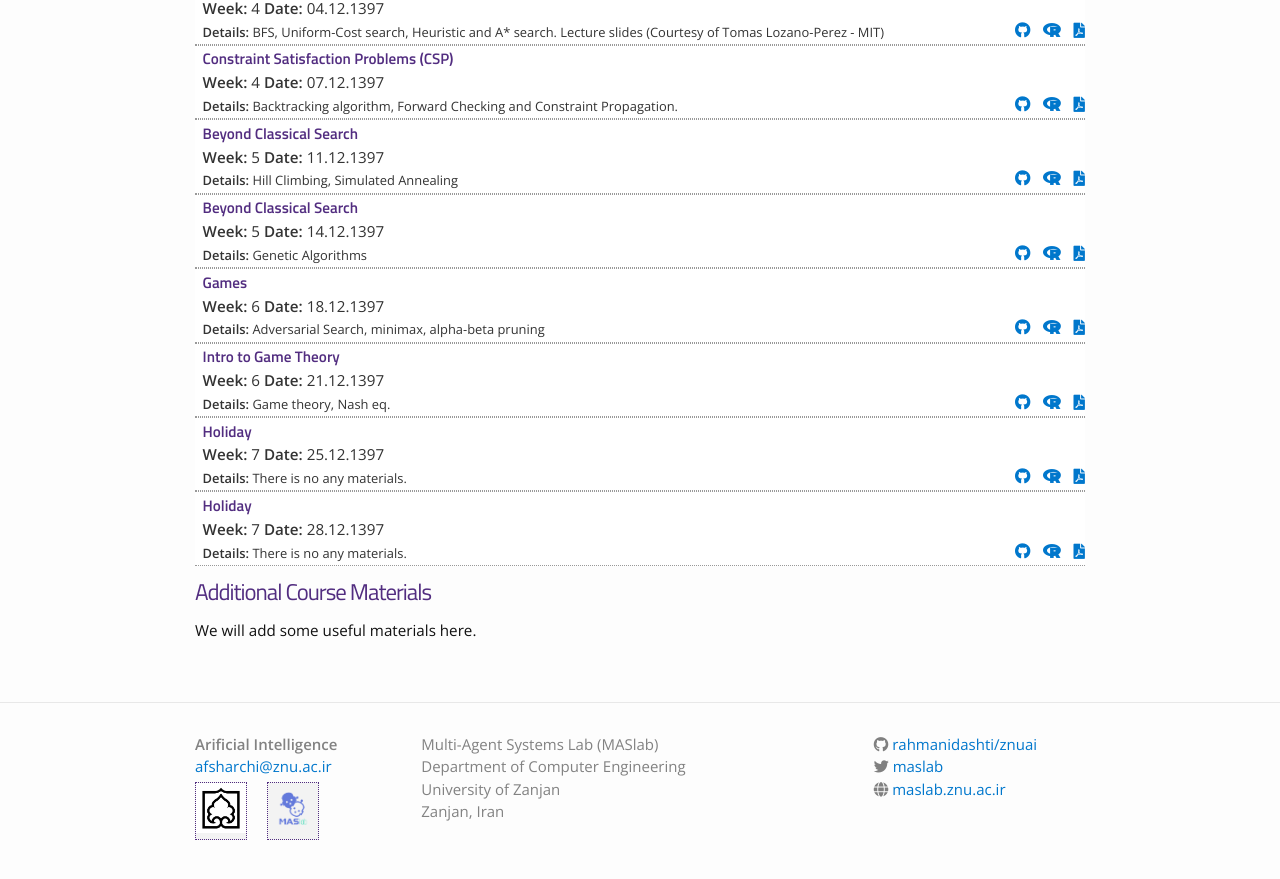
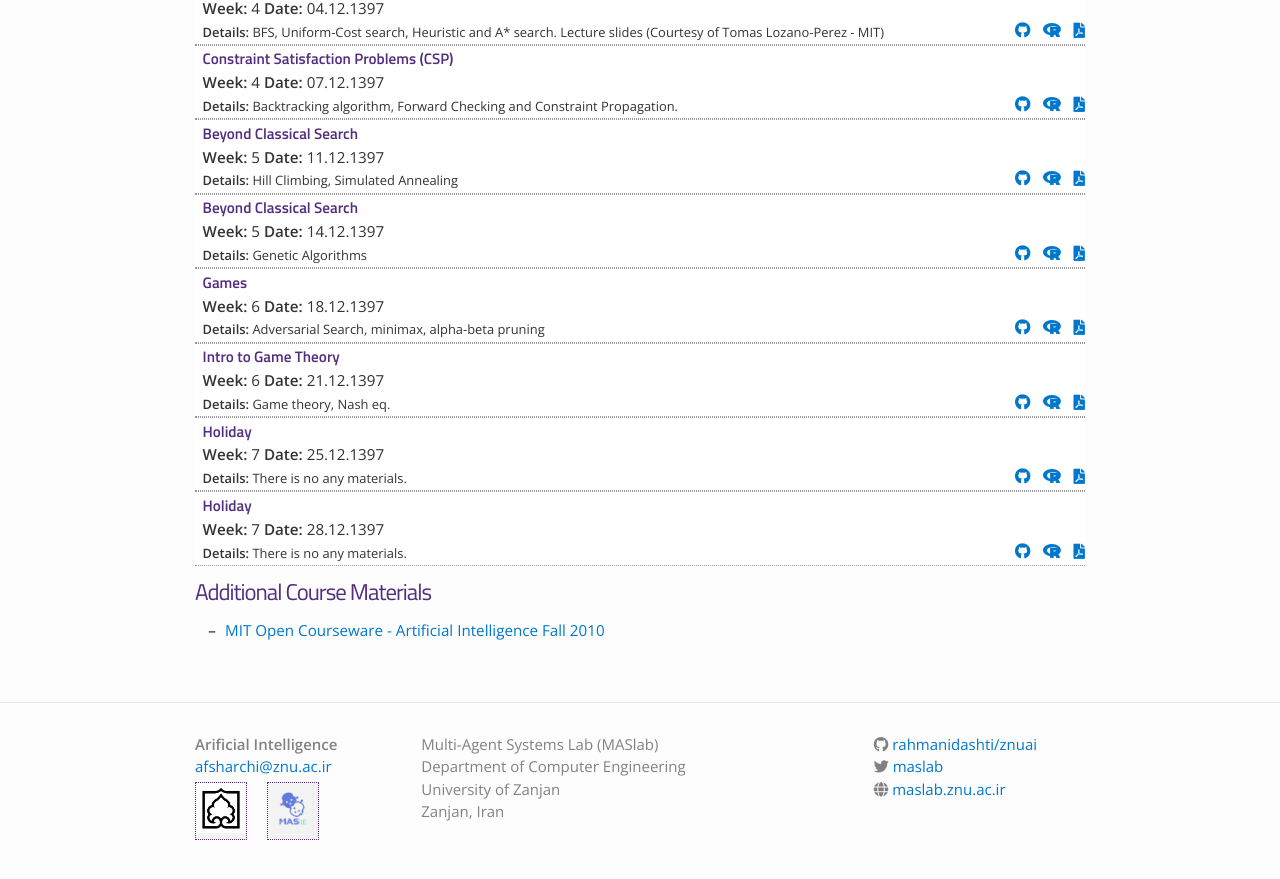
Before and after one commit to rahmanidashti/znuai, a Jekyll site: the page built from materials.md, in a window 1280 px wide and 900 px high, scrolled down 850 px. Shown: the top 879 px of the window. Built offline with Jekyll 4.4.1, drawn with Linux system fonts in a browser that asks for light colours; nearby versions of some CDN libraries.

Commit message:
Update materials.md

```diff
--- a/materials.md
+++ b/materials.md
@@ -47,4 +47,4 @@ embedded in the user's browser, by default. The bottom right icons link to the G
 </ul>
 
 # Additional Course Materials
-We will add some useful materials here.
+- [MIT Open Courseware - Artificial Intelligence Fall 2010](https://ocw.mit.edu/courses/electrical-engineering-and-computer-science/6-034-artificial-intelligence-fall-2010/)
```
